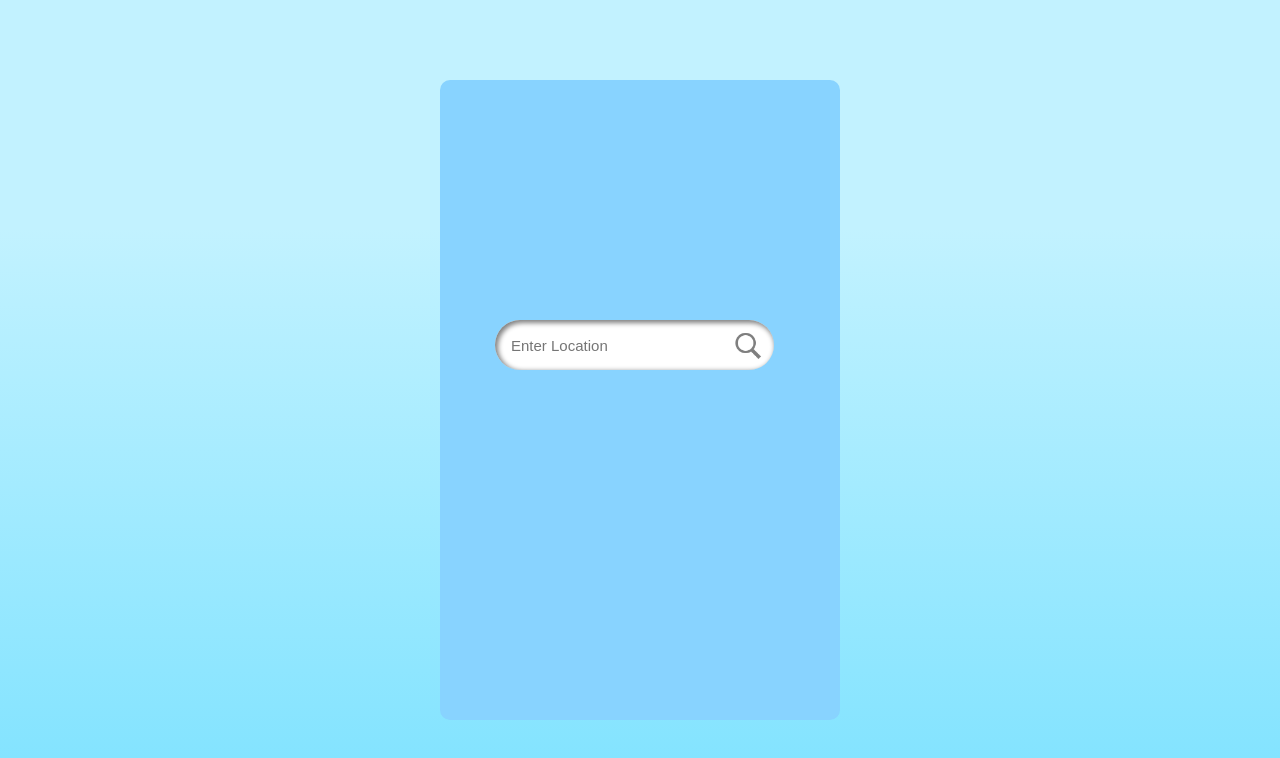
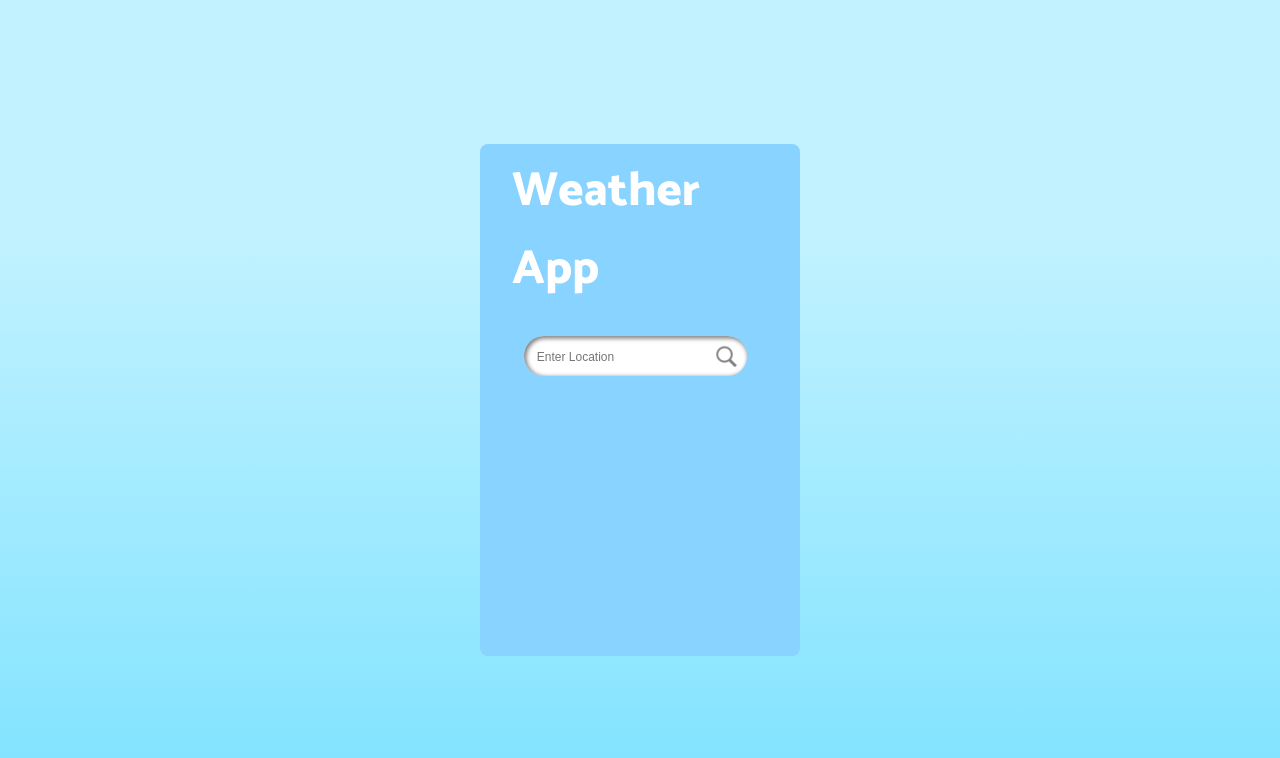
Before and after one commit to johnmuir2001/weatherApp, a website: page public/index.html in a window 1280 px wide. Drawn offline with Linux system fonts and the light colour scheme.

Commit message:
added title

```diff
--- a/public/index.html
+++ b/public/index.html
@@ -9,12 +9,13 @@
 </head>
 <body>
     <div id="wrap">
+
         <div class="searchWrap">
             <input id="location" type="text" placeholder="Enter Location">
             <button id="weather-btn"><img src="./images/icons8-search-50.png" alt="search"></button>
         </div>
         <div class="info">
-
+            <h3 id="weatherTitle">Weather App</h3>
             <div id="rainWrap">
                     <div id="rain"></div>
                     <div id="rain"></div>
--- a/public/main.css
+++ b/public/main.css
@@ -1,3 +1,5 @@
+@import url('https://fonts.googleapis.com/css?family=Catamaran:800&display=swap');
+
 body{
     background-image: none;
     height: 100vh;
@@ -20,7 +22,7 @@ body{
     flex-direction: column;
     top: 50%;
     left: 50%;
-    transform: translate(-50%, -50%);
+    transform: translate(-50%, -50%) scale(0.8);
 }
 #location{
     position: absolute;
@@ -263,3 +265,12 @@ p{
         opacity: 0;
     }
 }
+
+#weatherTitle{
+    position: absolute;
+    top: -350px;
+    left: 20px;
+    font-size: 60px;
+    font-family: 'Catamaran', sans-serif;
+    color: white;
+}
--- a/public/script.js
+++ b/public/script.js
@@ -4,6 +4,7 @@ const btn = document.getElementById("weather-btn")
 const input = document.getElementById("location")
 const city = document.getElementById("city")
 const wrap = document.getElementById("wrap")
+const weatherTitle = document.getElementById("weatherTitle")
 
 const sun = document.getElementById("sun")
 const cloudWrap = document.getElementById("cloudWrap")
@@ -53,6 +54,7 @@ btn.addEventListener('click', async () => {
         city.textContent = result.error
     } else {
         console.log(result)
+        weatherTitle.style.display = "none"
         city.textContent = result.location
         cloudTitle.textContent = "Cloud Coverage:"
         cloud.textContent = result.data.summary
@@ -70,7 +72,7 @@ btn.addEventListener('click', async () => {
             cloudWrap.style.display = "none"
             cloudWrap2.style.display = "none"
             rain.style.display = "none"
-            document.documentElement.style.setProperty('--sun-color', '#ffd058 ');
+            document.documentElement.style.setProperty('--sun-color', '#ffffff');
         } else if(result.data.icon == "rain" || result.data.icon == "sleet"){
             document.documentElement.style.setProperty('--cloud-color', '#ababab');
             sun.style.display = "none"
```
